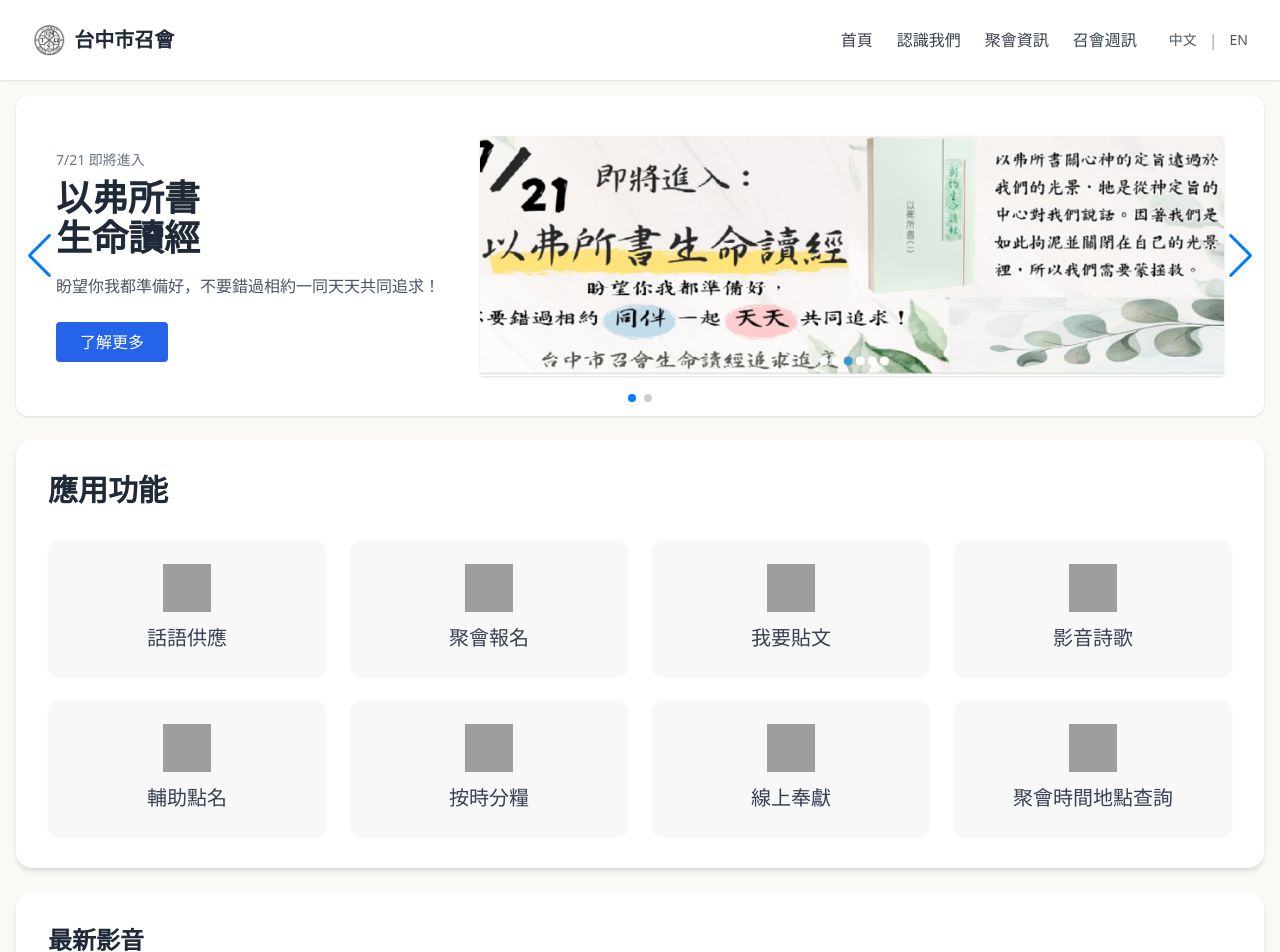
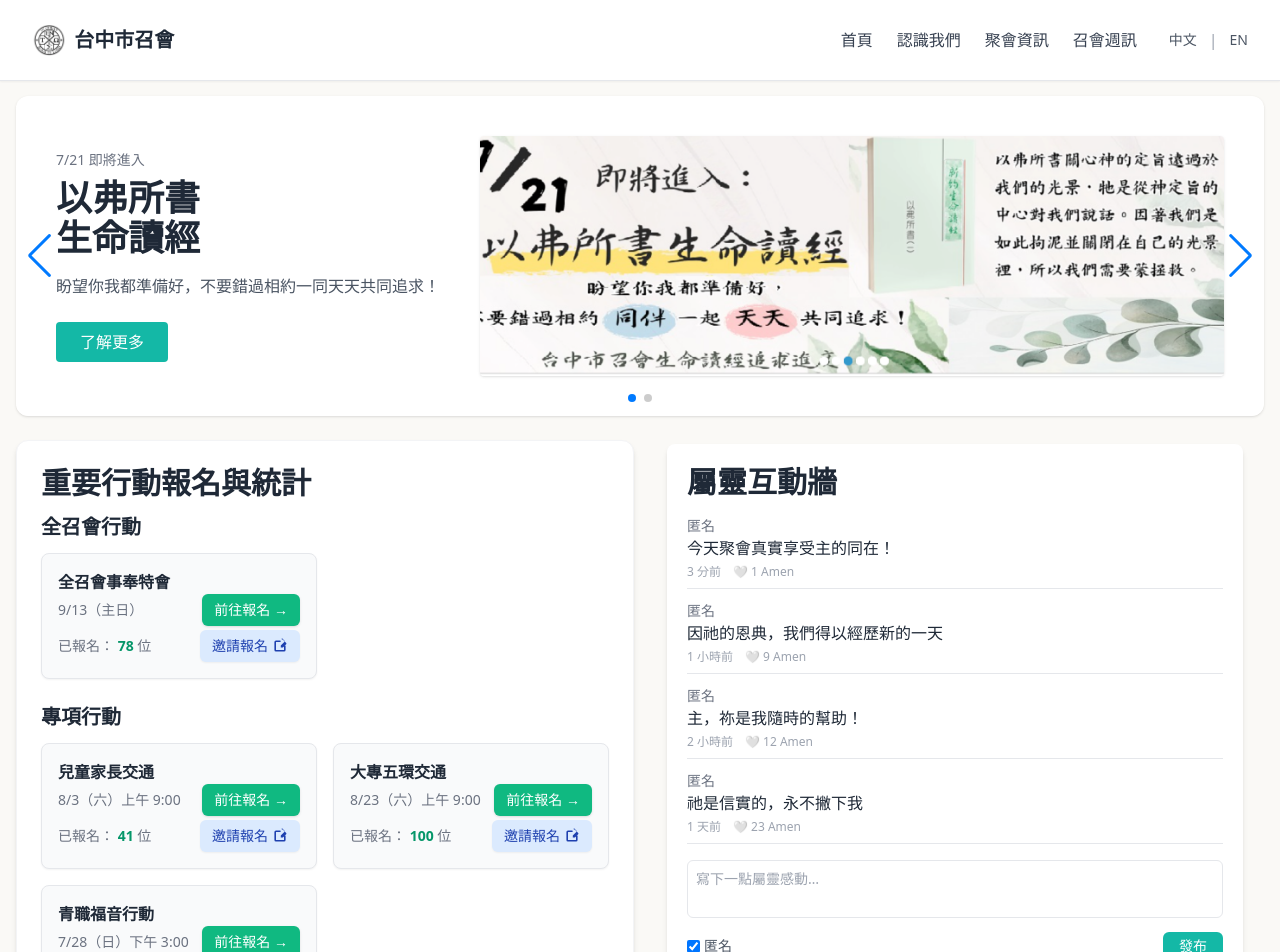
Before and after one commit to SamuelXingCheng/chtai-webapp, a Vue app in the folder frontend/: page / in a window 1280 px wide. Shown: the top 952 px of the page. Built offline with nearby package versions, Linux system fonts and the light colour scheme; grey boxes are pictures that could not be loaded.

Commit message:
feat: 新增屬靈互動牆與行動報名統計區塊，提升使用者互動與參與度

```diff
--- a/frontend/src/components/Carousel.vue
+++ b/frontend/src/components/Carousel.vue
@@ -17,7 +17,7 @@
               <p class="text-sm text-gray-500 mb-2">{{ slide.date }}</p>
               <h2 class="text-3xl md:text-4xl font-bold text-gray-800 leading-snug" v-html="slide.title"></h2>
               <p class="mt-4 text-gray-600">{{ slide.description }}</p>
-              <button class="mt-6 bg-blue-600 text-white px-6 py-2 rounded hover:shadow-md transition">
+              <button class="mt-6 text-white px-6 py-2 rounded bg-teal-500 hover:bg-teal-600 transition">
                 了解更多
               </button>
             </div>
--- /dev/null
+++ b/frontend/src/components/EventCard.vue
@@ -0,0 +1,51 @@
+<!-- components/EventCard.vue -->
+<script setup lang="ts">
+import { defineProps, defineEmits } from 'vue'
+
+const props = defineProps<{
+  event: {
+    title: string
+    date: string
+    count: number
+    link: string
+  }
+}>()
+
+const emit = defineEmits(['share'])
+</script>
+
+<template>
+  <div class="bg-gray-50 border border-gray-200 rounded-lg p-4 shadow-sm">
+    <!-- 活動標題 -->
+    <p class="text-base font-semibold text-gray-800">{{ event.title }}</p>
+
+    <!-- 日期 + 前往報名 -->
+    <div class="flex justify-between items-center text-sm text-gray-500 mb-1">
+      <p>{{ event.date }}</p>
+      <a
+        :href="event.link"
+        class="inline-flex items-center gap-1 bg-emerald-500 hover:bg-emerald-600 text-white px-3 py-1.5 rounded-md text-xs md:text-sm shadow transition"
+      >
+        前往報名 →
+      </a>
+    </div>
+
+    <!-- 已報名 + 邀請報名 -->
+    <div class="flex justify-between items-center text-sm text-gray-500">
+      <p>
+        已報名：
+        <span class="text-emerald-600 font-bold">{{ event.count }}</span> 位
+      </p>
+      <button
+        @click="emit('share', event)"
+        class="inline-flex items-center gap-1 bg-blue-100 hover:bg-blue-200 text-blue-800 px-3 py-1.5 rounded-md text-xs md:text-sm shadow-sm transition"
+      >
+        邀請報名
+        <svg xmlns="http://www.w3.org/2000/svg" class="w-4 h-4" fill="currentColor" viewBox="0 0 20 20">
+          <path d="M12.293 2.293a1 1 0 011.414 0l4 4a1 1 0 010 1.414L13.707 12H11v-2.707l5.293-5.293-4-4z" />
+          <path d="M3 5a2 2 0 012-2h5a1 1 0 110 2H5v10h10v-5a1 1 0 112 0v5a2 2 0 01-2 2H5a2 2 0 01-2-2V5z" />
+        </svg>
+      </button>
+    </div>
+  </div>
+</template>
--- /dev/null
+++ b/frontend/src/components/EventStatsCarousel.vue
@@ -0,0 +1,80 @@
+<script setup lang="ts">
+import { ref } from 'vue'
+import EventCard from '../components/EventCard.vue'
+
+// ✅ 分類好的資料
+const globalEvents = ref([
+  {
+    title: '全召會事奉特會',
+    date: '9/13（主日）',
+    count: 78,
+    link: '/register?id=3'
+  }
+])
+
+const localEvents = ref([
+  {
+    title: '兒童家長交通',
+    date: '8/3（六）上午 9:00',
+    count: 41,
+    link: '/register?id=2'
+  },
+  {
+    title: '大專五環交通',
+    date: '8/23（六）上午 9:00',
+    count: 100,
+    link: '/register?id=3'
+  },
+  {
+    title: '青職福音行動',
+    date: '7/28（日）下午 3:00',
+    count: 23,
+    link: '/register?id=1'
+  }
+])
+
+function shareEvent(event: { title: string; date: string; link: string }) {
+  const shareText = `邀請你參加「${event.title}」\n時間：${event.date}\n報名連結：https://yourdomain.com${event.link}`
+  const url = `https://line.me/R/msg/text/?${encodeURIComponent(shareText)}`
+  window.open(url, '_blank')
+}
+
+</script>
+
+<template>
+  <div class="bg-white border border-gray-100 shadow-md rounded-xl p-6">
+    <h3 class="text-3xl font-semibold text-gray-800 mb-3 flex items-center gap-1">
+            重要行動報名與統計
+    </h3>
+    <!-- 全召會行動 -->
+    <div>
+        <h3 class="text-xl font-semibold text-gray-800 mb-3 flex items-center gap-1">
+            全召會行動
+        </h3>
+        <div class="grid grid-cols-1 md:grid-cols-2 gap-4 mb-6">
+        <EventCard
+            v-for="event in globalEvents"
+            :key="event.title"
+            :event="event"
+            @share="shareEvent"
+        />
+        </div>
+    </div>
+
+    <!-- 專項行動 -->
+    <div>
+        <h3 class="text-xl font-semibold text-gray-800 mb-3 flex items-center gap-1">
+            專項行動
+        </h3>
+        <div class="grid grid-cols-1 md:grid-cols-2 gap-4">
+            <EventCard
+                v-for="event in localEvents"
+                :key="event.title"
+                :event="event"
+                @share="shareEvent"
+            />
+        </div>
+    </div>
+
+  </div>
+</template>
--- /dev/null
+++ b/frontend/src/components/SpiritualWall.vue
@@ -0,0 +1,69 @@
+<script setup lang="ts">
+import { ref } from 'vue'
+
+const posts = ref([
+  { id: 1, content: '今天聚會真實享受主的同在！', time: '3 分前', amens: 1 },
+  { id: 2, content: '因祂的恩典，我們得以經歷新的一天', time: '1 小時前', amens: 9 },
+  { id: 3, content: '主，祢是我隨時的幫助！', time: '2 小時前', amens: 12 },
+  { id: 4, content: '祂是信實的，永不撇下我', time: '1 天前', amens: 23 },
+])
+
+const newPost = ref('')
+const isAnonymous = ref(true)
+
+const submitPost = () => {
+  if (newPost.value.trim() === '') return
+  posts.value.unshift({
+    id: Date.now(),
+    content: newPost.value,
+    time: '剛剛',
+    amens: 0
+  })
+  newPost.value = ''
+}
+</script>
+
+<template>
+    <section class="bg-beige pt-1 pb-1">
+        <div class="bg-white shadow-md rounded-lg p-5 w-full max-w-xl mx-auto ">
+            <!-- 區塊標題 -->
+            <h2 class="text-3xl font-bold text-gray-800 flex items-center mb-4">
+            屬靈互動牆
+            </h2>
+
+            <!-- 貼文區 -->
+            <ul class="space-y-3 mb-4">
+            <li v-for="post in posts" :key="post.id" class="border-b pb-2">
+                <div class="text-sm text-gray-500">匿名</div>
+                <div class="text-gray-800">{{ post.content }}</div>
+                <div class="text-xs text-gray-400 flex items-center gap-3 mt-1">
+                <span>{{ post.time }}</span>
+                <span class="flex items-center gap-1">🤍 {{ post.amens }} Amen</span>
+                </div>
+            </li>
+            </ul>
+
+            <!-- 發文區 -->
+            <div class="mt-4">
+            <textarea
+                v-model="newPost"
+                rows="2"
+                placeholder="寫下一點屬靈感動…"
+                class="w-full border rounded-md p-2 text-sm focus:outline-none focus:ring focus:border-blue-400 resize-none"
+            />
+            <div class="flex items-center justify-between mt-2">
+                <label class="flex items-center text-sm text-gray-600">
+                <input type="checkbox" v-model="isAnonymous" class="mr-1" />
+                匿名
+                </label>
+                <button
+                @click="submitPost"
+                class="text-white px-4 py-1 rounded-md bg-teal-500	hover:bg-teal-600 text-sm"
+                >
+                發布
+                </button>
+            </div>
+            </div>
+        </div>
+    </section>
+</template>
--- a/frontend/src/views/HomeView.vue
+++ b/frontend/src/views/HomeView.vue
@@ -2,6 +2,12 @@
   <div>
     <NavBar />
     <Carousel />
+    <div class="bg-beige w-full">
+      <div class="max-w-7xl mx-auto px-4 py-10 grid md:grid-cols-2 gap-3 pt-3 pb-3">
+        <EventStatsCarousel />
+        <SpiritualWall />
+      </div>
+    </div>
     <!-- <HeroSection /> -->
     <FeatureSection />
     <LatestVideos />
@@ -19,6 +25,10 @@ import LatestVideos from '../components/LatestVideos.vue'
 import FeatureSection from '../components/FeatureSection.vue'
 import DownloadSection from '../components/DownloadSection.vue'
 import FooterSection from '../components/FooterSection.vue'
+
+import SpiritualWall from '../components/SpiritualWall.vue'
+import EventStatsCarousel from '../components/EventStatsCarousel.vue'
+
 </script>
 
 <style scoped>
```
